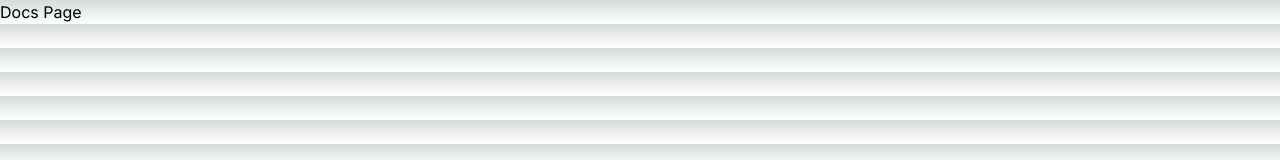
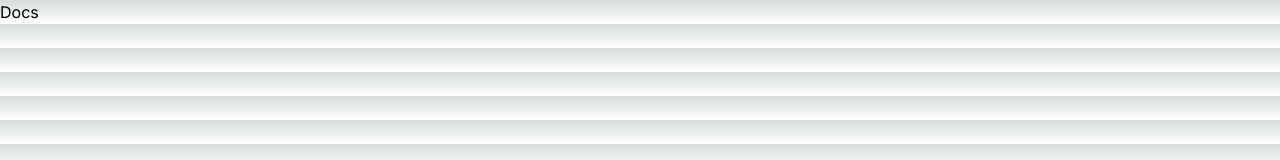
Before and after one commit to andresolive/next-13, a Next.js app: page /docs in a window 1280 px wide. Shown: the top 160 px of the page. Built offline with nearby package versions, Linux system fonts and the light colour scheme.

Commit message:
set up dynamic routing

```diff
--- /dev/null
+++ b/app/docs/[[...id]]/page.tsx
@@ -0,0 +1,5 @@
+const DocsIdPage = ({ params }) => {
+  return <div>Docs {params.id}</div>;
+};
+
+export default DocsIdPage;
--- a/app/docs/page.tsx
+++ b/app/docs/page.tsx
@@ -1,5 +1,5 @@
 const DocsPage = () => {
-  return <div>Docs Page</div>;
+  return <div>Docs</div>;
 };
 
 export default DocsPage;
```
